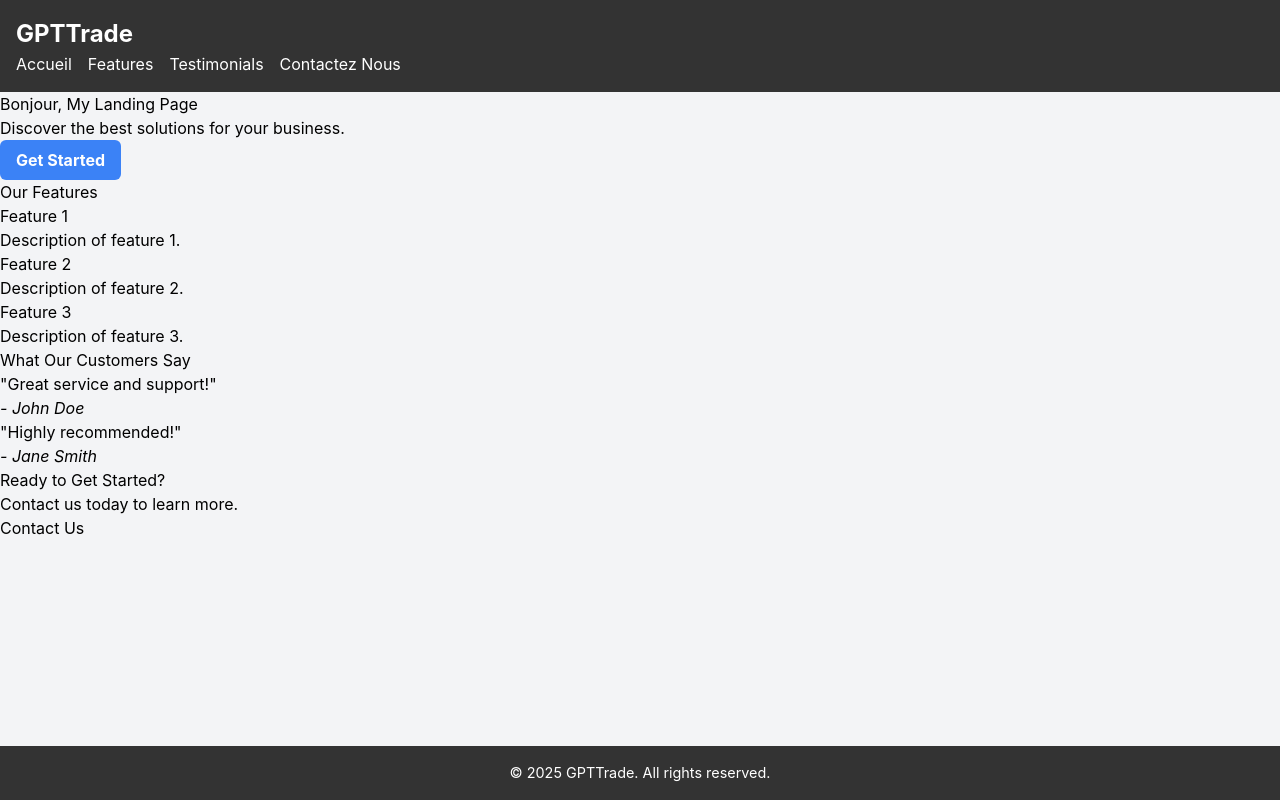
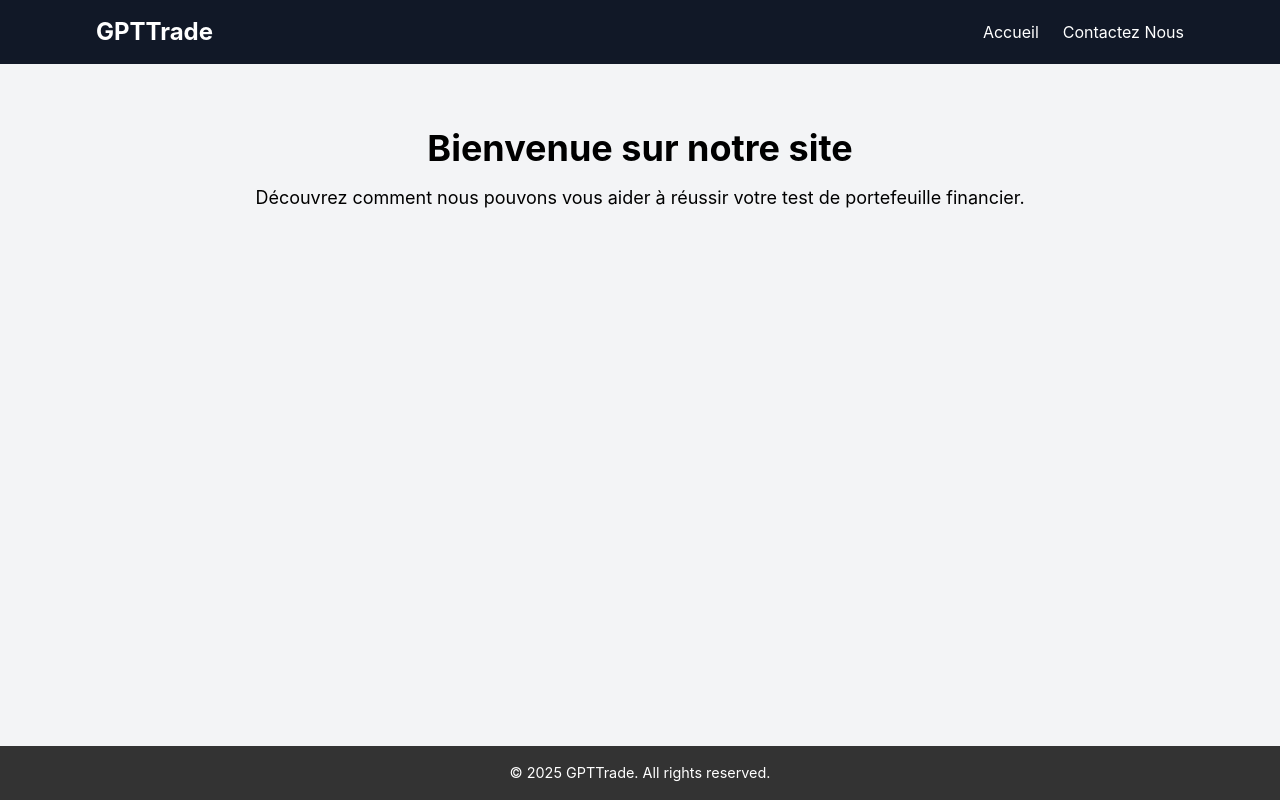
Before and after one commit to Zsaad7/GPTTrade, a React (Create React App) app in the folder gpt_trade_project/: page / in a window 1280 px wide. Built offline with nearby package versions, Linux system fonts and the light colour scheme; the HTML template or start-up script is replaced by a standard one.

Commit message:
Navigation Home: Acceuil/Contact

```diff
--- a/gpt_trade_project/package.json
+++ b/gpt_trade_project/package.json
@@ -6,6 +6,7 @@
     "cra-template": "1.2.0",
     "react": "^19.0.0",
     "react-dom": "^19.0.0",
+    "react-router-dom": "^7.1.5",
     "react-scripts": "^5.0.1",
     "web-vitals": "^4.2.4"
   },
--- a/gpt_trade_project/src/App.js
+++ b/gpt_trade_project/src/App.js
@@ -1,23 +1,33 @@
 import React from 'react';
+import { BrowserRouter as Router, Routes, Route } from 'react-router-dom';
 import Header from './components/Header';
-import Hero from './components/Hero';
-import Features from './components/Features';
-import Testimonials from './components/Testimonials';
-import CTA from './components/CTA';
 import Footer from './components/Footer';
+import HomePage from './pages/HomePage';
+// import FeaturesPage from './pages/FeaturesPage';
+// import TestimonialsPage from './pages/TestimonialsPage';
+import CTAPage from './pages/CTAPage';
 
 function App() {
   return (
+    <Router>
       <div className="flex flex-col min-h-screen bg-gray-100">
+        {/* Shared Header */}
         <Header />
+
+        {/* Main Content with Routing */}
         <main className="flex-grow">
-    <Hero />
-    <Features />
-    <Testimonials />
-    <CTA />
+          <Routes>
+            <Route path="/" element={<HomePage />} />
+            {/* <Route path="/features" element={<FeaturesPage />} />
+            <Route path="/testimonials" element={<TestimonialsPage />} /> */}
+            <Route path="/cta" element={<CTAPage />} />
+          </Routes>
         </main>
+
+        {/* Shared Footer */}
         <Footer className="bg-gray-800 text-white p-4" />
       </div>
+    </Router>
   );
 }
 
--- a/gpt_trade_project/src/components/Header.js
+++ b/gpt_trade_project/src/components/Header.js
@@ -1,18 +1,39 @@
 import React from 'react';
-import '../styles/header.css';
+import { Link } from 'react-router-dom';
 
 const Header = () => {
   return (
-    <header>
-      <nav>
-        <div className="logo">GPTTrade</div>
-        <ul className="nav-links">
-          <li><a href="#hero">Accueil</a></li>
-          <li><a href="#features">Features</a></li>
-          <li><a href="#testimonials">Testimonials</a></li>
-          <li><a href="#cta">Contactez Nous</a></li>
-        </ul>
-      </nav>
+    <header className="bg-gray-900 text-white py-4">
+      <div className="max-w-6xl mx-auto px-4 sm:px-6 lg:px-8 flex justify-between items-center">
+        {/* Logo or Title */}
+        <h1 className="text-2xl font-bold">GPTTrade</h1>
+
+        {/* Navigation Links */}
+        <nav>
+          <ul className="flex space-x-6">
+            <li>
+              <Link to="/" className="hover:text-gray-300 transition duration-300">
+                Accueil
+              </Link>
+            </li>
+            {/* <li>
+              <Link to="/features" className="hover:text-gray-300 transition duration-300">
+                Fonctionnalités
+              </Link>
+            </li> */}
+            {/* <li>
+              <Link to="/testimonials" className="hover:text-gray-300 transition duration-300">
+                Témoignages
+              </Link>
+            </li> */}
+            <li>
+              <Link to="/cta" className="hover:text-gray-300 transition duration-300">
+                Contactez Nous
+              </Link>
+            </li>
+          </ul>
+        </nav>
+      </div>
     </header>
   );
 };
--- a/gpt_trade_project/src/components/Hero.js
+++ b/gpt_trade_project/src/components/Hero.js
@@ -1,12 +1,12 @@
 import React from 'react';
-import '../styles/hero.css';
 
 const Hero = () => {
   return (
-    <section id="hero" className="hero">
-      <h1>Bonjour, My Landing Page</h1>
-      <p>Discover the best solutions for your business.</p>
-      <button className="custom-button">Get Started</button>
+    <section className="py-16 bg-gray-100 text-center">
+      <h1 className="text-4xl font-bold mb-4">Bienvenue sur notre site</h1>
+      <p className="text-lg">
+        Découvrez comment nous pouvons vous aider à réussir votre test de portefeuille financier.
+      </p>
     </section>
   );
 };
--- /dev/null
+++ b/gpt_trade_project/src/pages/CTAPage.js
@@ -0,0 +1,12 @@
+import React from 'react';
+import CTA from '../components/CTA';
+
+const CTAPage = () => {
+  return (
+    <div>
+      <CTA />
+    </div>
+  );
+};
+
+export default CTAPage;
--- /dev/null
+++ b/gpt_trade_project/src/pages/HomePage.js
@@ -0,0 +1,14 @@
+import React from 'react';
+import Hero from '../components/Hero';
+import Features from '../components/Features';
+
+const HomePage = () => {
+  return (
+    <div>
+      <Hero />
+      {/* <Features /> */}
+    </div>
+  );
+};
+
+export default HomePage;
```
Also changed, not shown: 1 other file (tests, documents, lock files or other folders). Lines whose indentation alone changed are shown as unchanged.
